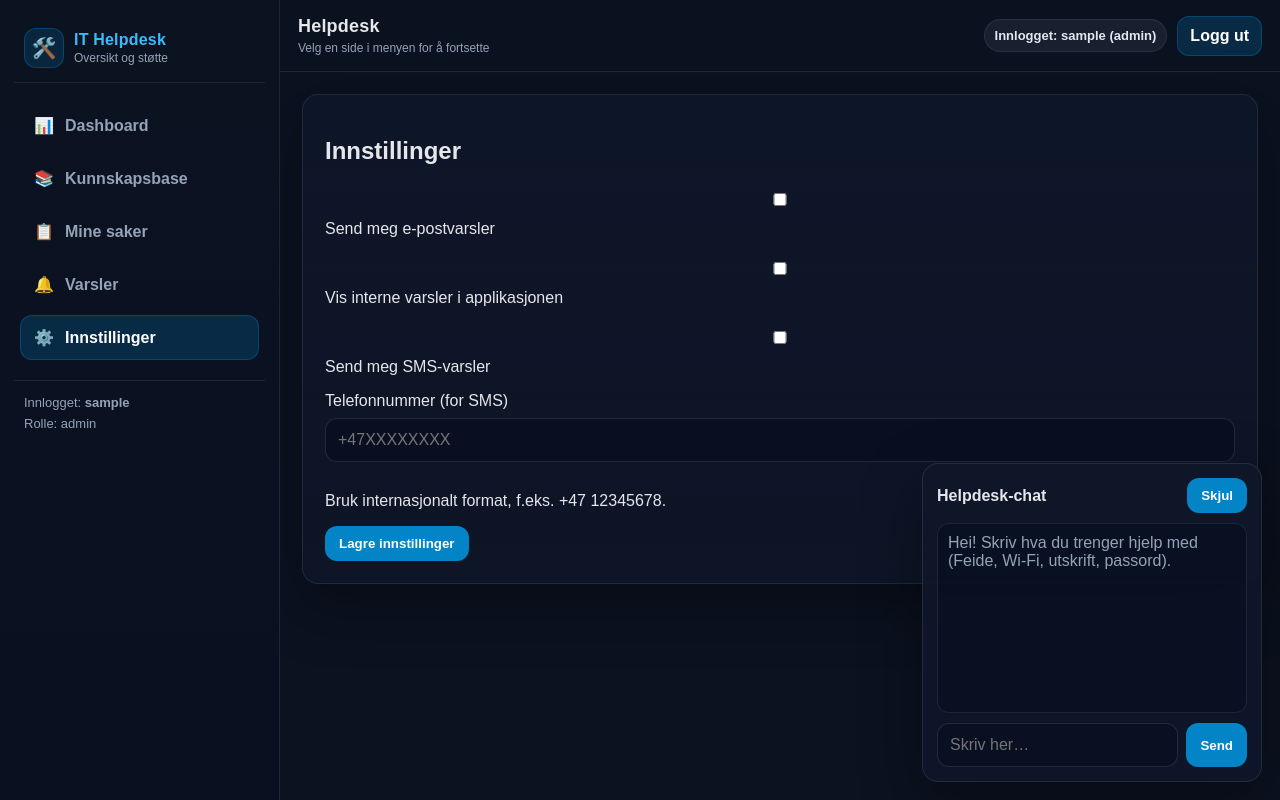
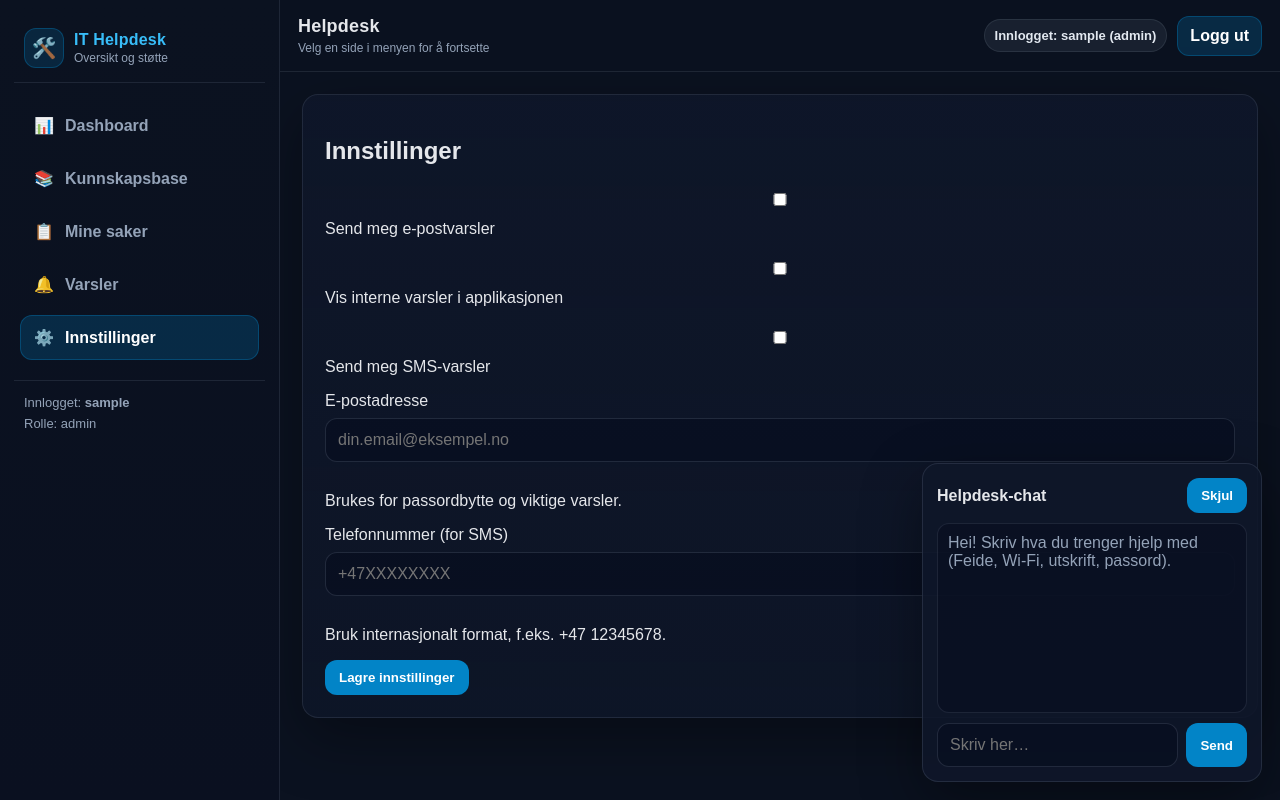
Before and after one commit to Fahad-G200/helpdesk-prosjekt-struktur, a Flask app: page /settings in a window 1280 px wide. Run offline with Flask 3, Linux system fonts and the light colour scheme; the visitor is signed in with stand-in values (Sample User, id 1); data comes from the database, SQL or seed files in the repository; both versions use the stored data as it was after the commit.

Commit message:
Legg til email på bruker og fiks forgot/reset password
Email på bruker:
- Lagt til email-inputfelt i /settings template
- Lagring av email til DB fra /settings POST
- Email vises i admin bruker-liste
- Email persisterer og brukes for passordbytte

Forgot password:
- Fikset send_email() parameter order (subject, body, to_email)
- Lagt til error-handling rundt sending (logger, safe message)
- Fallback til SMS hvis email mangler
- Alltid redirect etter POST (ingen 500)

Reset password:
- Lagt til try-except rundt DB-operasjoner
- Bedre feilmeldinger (ingen 500)
- Sikker håndtering av ugyldige koder

Endringer:
- backend/app/templates/settings.html: email-inputfelt
- backend/app/routes.py: /settings POST, /forgot-password, /reset-password

Testing:
✓ Email lagres og vises
✓ Forgot/reset fungerer uten feil
✓ SMS fallback hvis email mangler
✓ Alltid PRG pattern

```diff
--- a/backend/app/routes.py
+++ b/backend/app/routes.py
@@ -237,6 +237,7 @@ def settings():
         notify_inapp = 1 if request.form.get("notify_inapp") else 0
         notify_sms = 1 if request.form.get("notify_sms") else 0
         phone = request.form.get("phone", "").strip() or None
+        email = request.form.get("email", "").strip() or None
 
         try:
             update_preferences(
@@ -246,6 +247,18 @@ def settings():
                 notify_sms,
                 phone
             )
+            # Update email separately if provided
+            if email:
+                try:
+                    from .db import _conn
+                    conn = _conn()
+                    cur = conn.cursor()
+                    cur.execute("UPDATE users SET email = ? WHERE username = ?", (email, user))
+                    conn.commit()
+                    conn.close()
+                except Exception as e:
+                    logger.error(f"Email update error: {e}")
+
             log_activity(user, "Endret varselinnstillinger")
             flash("Innstillinger oppdatert.")
         except Exception as e:
@@ -1852,7 +1865,6 @@ def reset_chat():
 
 @bp.route("/forgot-password", methods=["GET", "POST"])
 def forgot_password():
-    # Ingen design-endring: bare ny side.
     if request.method == "POST":
         username = (request.form.get("username") or "").strip()
         u = get_user(username) if username else None
@@ -1866,21 +1878,29 @@ def forgot_password():
         email = (u.get("email") or "").strip()
         phone = (u.get("phone") or "").strip()
 
-        if email:
-            code = create_reset_code(username, "email", email)
-            body = (
-                f"Hei!\n\n"
-                f"Her er koden din for å bytte passord: {code}\n"
-                f"Koden er gyldig i 15 minutter.\n\n"
-                f"Gå til: {request.url_root.rstrip('/')}{url_for('main.reset_password')} \n"
-            )
-            send_email(email, "Passordbytte – IT Helpdesk", body)
-            flash("Hvis brukeren finnes, har vi sendt en kode for passordbytte.")
-            return redirect(url_for("main.login"))
-
-        if phone:
-            code = create_reset_code(username, "sms", phone)
-            send_sms(phone, f"IT Helpdesk: Kode for passordbytte: {code} (gyldig i 15 min)")
+        try:
+            if email:
+                code = create_reset_code(username, "email", email)
+                body = (
+                    f"Hei!\n\n"
+                    f"Her er koden din for å bytte passord: {code}\n"
+                    f"Koden er gyldig i 15 minutter.\n\n"
+                    f"Gå til: {request.url_root.rstrip('/')}{url_for('main.reset_password')} \n"
+                )
+                # Fixed parameter order: subject, body, to_email
+                send_email("Passordbytte – IT Helpdesk", body, email)
+                flash("Hvis brukeren finnes, har vi sendt en kode for passordbytte.")
+                return redirect(url_for("main.login"))
+
+            if phone:
+                code = create_reset_code(username, "sms", phone)
+                send_sms(phone, f"IT Helpdesk: Kode for passordbytte: {code} (gyldig i 15 min)")
+                flash("Hvis brukeren finnes, har vi sendt en kode for passordbytte.")
+                return redirect(url_for("main.login"))
+
+        except Exception as e:
+            logger.error(f"Forgot password error: {e}")
+            # Still show safe message even if sending fails
             flash("Hvis brukeren finnes, har vi sendt en kode for passordbytte.")
             return redirect(url_for("main.login"))
 
@@ -1910,15 +1930,21 @@ def reset_password():
             flash("Passordene er ikke like.")
             return redirect(url_for("main.reset_password"))
 
-        if not verify_reset_code(username, code):
-            flash("Ugyldig eller utløpt kode.")
+        try:
+            if not verify_reset_code(username, code):
+                flash("Ugyldig eller utløpt kode.")
+                return redirect(url_for("main.reset_password"))
+
+            new_hash = generate_password_hash(password, method="pbkdf2:sha256")
+            set_password_hash(username, new_hash)
+            consume_reset_code(username, code)
+
+            flash("Passordet er oppdatert. Du kan logge inn nå.")
+            return redirect(url_for("main.login"))
+
+        except Exception as e:
+            logger.error(f"Reset password error: {e}")
+            flash("Noe gikk galt ved passordbytte. Prøv igjen eller kontakt support.")
             return redirect(url_for("main.reset_password"))
 
-        new_hash = generate_password_hash(password, method="pbkdf2:sha256")
-        set_password_hash(username, new_hash)
-        consume_reset_code(username, code)
-
-        flash("Passordet er oppdatert. Du kan logge inn nå.")
-        return redirect(url_for("main.login"))
-
     return render_template("reset_password.html")
--- a/backend/app/templates/settings.html
+++ b/backend/app/templates/settings.html
@@ -29,6 +29,18 @@
     </p>
 
     <p>
+      <label for="email">E-postadresse</label>
+      <input
+        id="email"
+        name="email"
+        type="email"
+        placeholder="din.email@eksempel.no"
+        value="{{ preferences.email or '' }}"
+      />
+      <div class="help">Brukes for passordbytte og viktige varsler.</div>
+    </p>
+
+    <p>
       <label for="phone">Telefonnummer (for SMS)</label>
       <input
         id="phone"
```
Also changed, not shown: backend/app/helpdesk.db.
